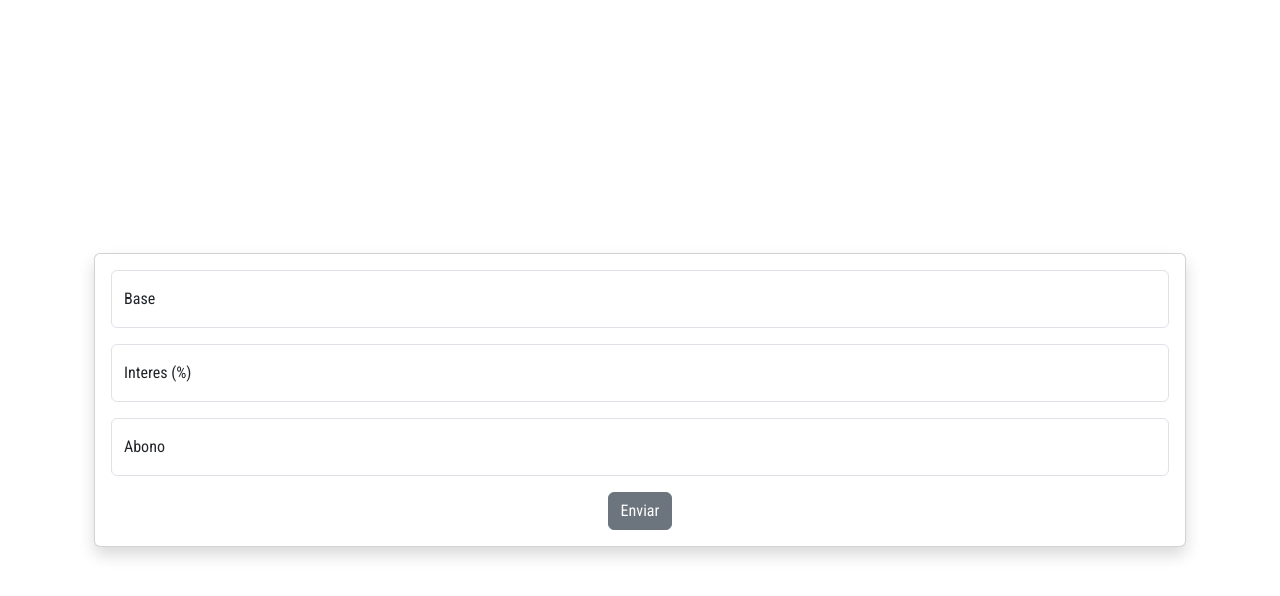
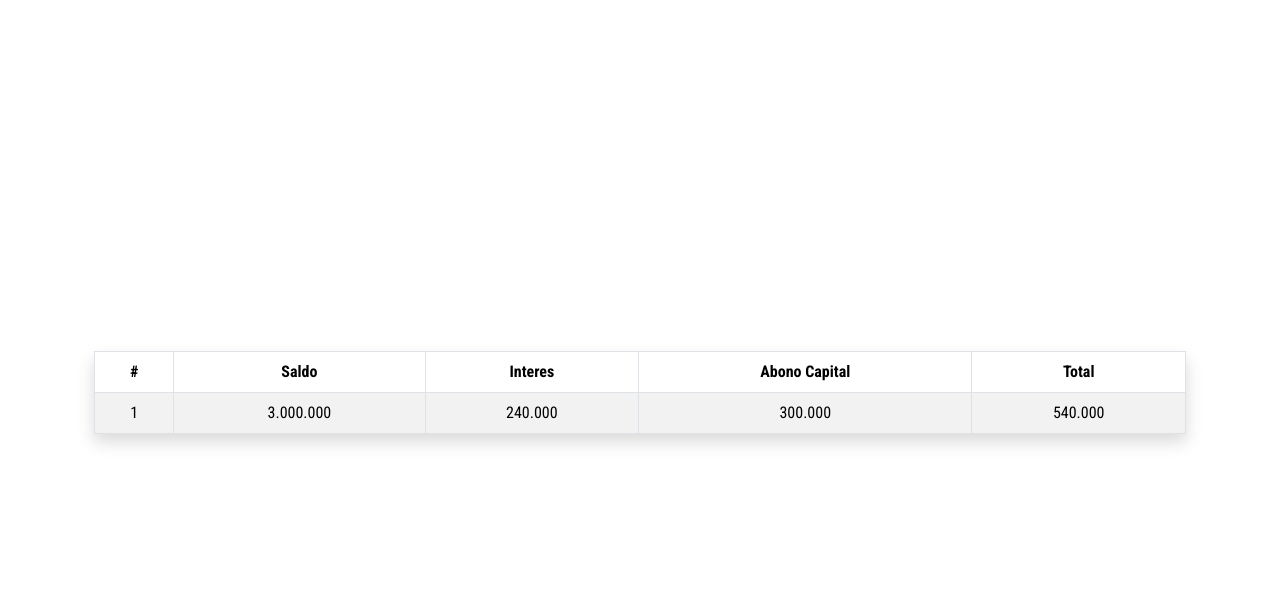
Before and after one commit to eff-zero/table, a React (Vite) app: page / in a window 1280 px wide. Both pictures are taken after typing "5", "5", "5" into the empty fields and a click on the button "Enviar". Shown: the top 596 px of the page. Built offline with nearby package versions, Linux system fonts and the light colour scheme; a web font is replaced by a local one.

Commit message:
feat: validate components, formSlice

```diff
--- a/src/App.jsx
+++ b/src/App.jsx
@@ -1,13 +1,12 @@
-import Form from './components/form/FormComponent';
-import { Loader } from './components/loader';
+import FormComponent from './components/form/FormComponent';
 import TableComponent from './components/table/TableComponent';
 import Template from './template/Template';
 
 function App() {
   return (
     <Template>
-      <Form />
-      {/* <TableComponent /> */}
+      <FormComponent />
+      <TableComponent />
     </Template>
   );
 }
--- a/src/components/form/FormComponent.jsx
+++ b/src/components/form/FormComponent.jsx
@@ -2,13 +2,15 @@ import { Container, Card, Button } from 'react-bootstrap';
 import { Form } from 'react-bootstrap';
 import Input from '../Input';
 import useForm from './useForm';
+import { useFormState } from '@/redux';
 
 function FormComponent() {
+  const { isVisible } = useFormState();
   const { handleChange, handleSubmit, form } = useForm();
   const { base, capitalPayment, interestRate } = form;
 
   return (
-    <Container>
+    <Container className={!isVisible && 'd-none'}>
       <Card className='shadow'>
         <Card.Body>
           <Form onSubmit={handleSubmit}>
--- a/src/components/form/useForm.js
+++ b/src/components/form/useForm.js
@@ -1,3 +1,4 @@
+import { setDataToTable } from '@/redux/features/formSlice';
 import { showLouder, hideLouder } from '@/redux/features/louderSlice';
 import { useState } from 'react';
 import { useDispatch } from 'react-redux';
@@ -10,8 +11,14 @@ const initialState = {
 
 function useForm() {
   const [form, setForm] = useState(initialState);
+  const dispatch = useDispatch();
+
   const resetForm = () => setForm(initialState);
-  const dispatch = useDispatch();
+
+  const setLoader = () => {
+    dispatch(showLouder());
+    setTimeout(() => dispatch(hideLouder()), 800);
+  };
 
   const handleChange = (e) => {
     const { name, value } = e.target;
@@ -19,11 +26,13 @@ function useForm() {
     setForm(values);
   };
 
+  const loadTable = () => dispatch(setDataToTable(form));
+
   const handleSubmit = (e) => {
     e.preventDefault();
     resetForm();
-    dispatch(showLouder());
-    setTimeout(() => dispatch(hideLouder()), 800);
+    loadTable();
+    setLoader();
   };
 
   return { handleChange, handleSubmit, form };
--- a/src/components/loader/Loader.jsx
+++ b/src/components/loader/Loader.jsx
@@ -4,6 +4,7 @@ import './Loader.css';
 
 function Loader() {
   const { isVisible } = useLoaderState();
+
   return (
     <div className={`loader ${!isVisible && 'd-none'}`}>
       <HamsterLoader />
--- a/src/components/table/TableComponent.jsx
+++ b/src/components/table/TableComponent.jsx
@@ -1,7 +1,10 @@
-import { Table } from 'react-bootstrap';
+import { useFormState } from '@/redux';
+import { Container, Table } from 'react-bootstrap';
 
 function TableComponent() {
+  const { isVisible: formIsVisible } = useFormState();
   return (
+    <Container className={formIsVisible && 'd-none'}>
       <Table striped bordered hover className='text-center shadow'>
         <thead>
           <tr>
@@ -22,6 +25,7 @@ function TableComponent() {
           </tr>
         </tbody>
       </Table>
+    </Container>
   );
 }
 
--- /dev/null
+++ b/src/redux/features/formSlice.js
@@ -0,0 +1,19 @@
+import { createSlice } from '@reduxjs/toolkit';
+
+const initialState = { data: {}, isVisible: {} };
+
+export const formReducer = createSlice({
+  name: 'form',
+  initialState,
+  reducers: {
+    setDataToTable: (state, action) => {
+      const { payload } = action;
+      state.data = payload;
+      state.isVisible = false;
+    },
+    backToForm: () => initialState,
+  },
+});
+
+export const { setDataToTable, backToForm } = formReducer.actions;
+export default formReducer.reducer;
--- a/src/redux/store.js
+++ b/src/redux/store.js
@@ -1,11 +1,14 @@
 import { configureStore } from '@reduxjs/toolkit';
+import { useSelector } from 'react-redux';
 import loaderReducer from './features/louderSlice';
-import { useSelector } from 'react-redux';
+import formReducer from './features/formSlice';
 
 export const store = configureStore({
   reducer: {
     modal: loaderReducer,
+    form: formReducer,
   },
 });
 
 export const useLoaderState = () => useSelector((state) => state.modal);
+export const useFormState = () => useSelector((state) => state.form);
```
Lines whose indentation alone changed are shown as unchanged.
